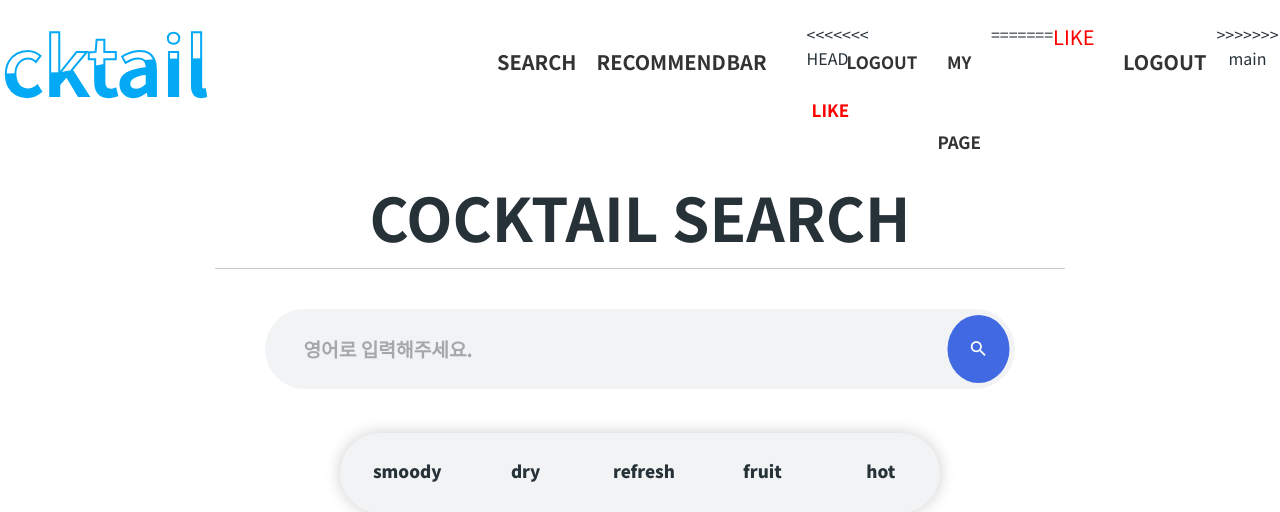
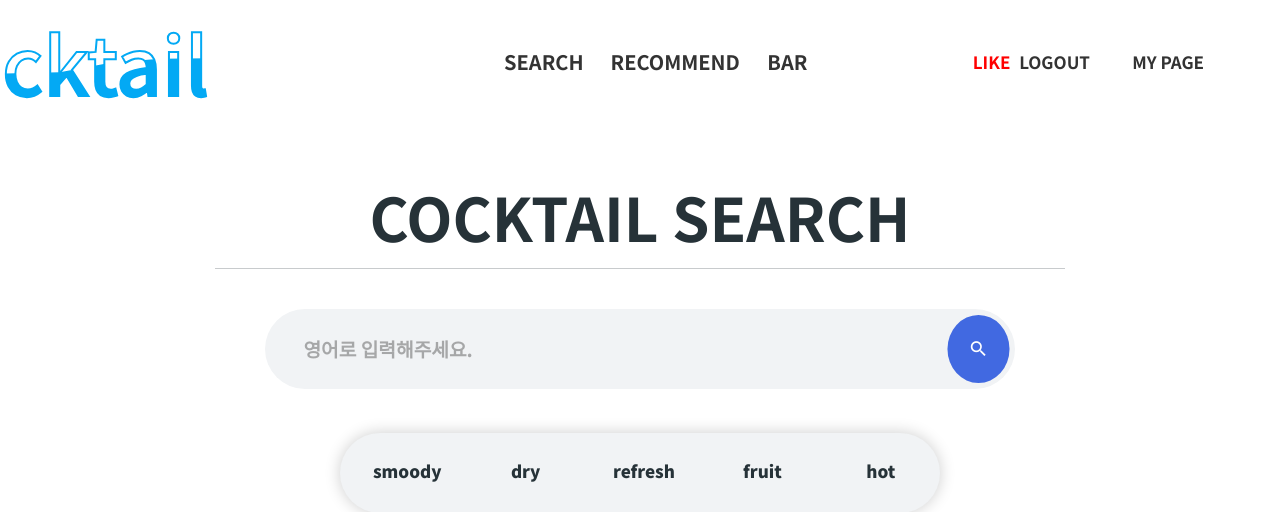
Before and after one commit to JBU-KDigital-Dionysus/Cocktail_Recommendation_WEB, a Spring Boot app: page /cocktail/list.do in a window 1280 px wide. Shown: the top 512 px of the page. Run offline with Spring Boot 4, Linux system fonts and the light colour scheme; the visitor is signed in with stand-in values (Sample User, id 1); data that the repository does not hold is empty; some of the project's set-up classes (security, data sources, template engines, error pages and the like) are left out, and stand-ins take their place; some libraries are stand-ins or nearby versions.

Commit message:
충돌 해결

```diff
--- a/src/main/java/com/cocktail/cocktail_recommendation/dto/CocktailDto.java
+++ b/src/main/java/com/cocktail/cocktail_recommendation/dto/CocktailDto.java
@@ -25,11 +25,7 @@ public class CocktailDto {
     @Column(name = "CT_IMAGE")
     private String ctImage;
     @Column(name = "CT_IMAGE_NM")
-<<<<<<< HEAD
-    private String ctImageName;
-=======
     private String ctImgNm;
->>>>>>> main
     @Column(name = "CT_ALCOHOL")
     private float ctAlcohol;
     @Column(name = "CT_KIND")
--- a/src/main/resources/application.properties
+++ b/src/main/resources/application.properties
@@ -6,11 +6,11 @@ debugMode=false
 spring.datasource.driver-class-name=com.mysql.cj.jdbc.Driver
 spring.datasource.url=jdbc:mysql://${MYSQL_HOST:localhost}:3306/cocktail_recommendation
 spring.datasource.username=root
-spring.datasource.password=mysql
+spring.datasource.password=00000000
 
 #spring.jpa.show-sql=true
 #spring.jpa.properties.hibernate.format_sql=true
 
-# spring.servlet.multipart.location=src/main/resources/static/img
+spring.servlet.multipart.location=src/main/resources/static/img
 spring.servlet.multipart.max-request-size=5MB
 spring.servlet.multipart.max-file-size=1MB
--- a/src/main/resources/templates/cocktail/list.html
+++ b/src/main/resources/templates/cocktail/list.html
@@ -12,7 +12,7 @@
         th:onclick="location.href='detail.do?ctNo=[[${cocktail.ctNo}]]'">
         <!-- <td th:text="${cocktail.ctNo}"></td> -->
         <td id="tdid">
-            <img class="tdimg" alt="" th:src="${cocktail.ctImage} + '/' +${cocktail.ctImageName}">
+            <img class="tdimg" alt="" th:src="'/'+${cocktail.ctImage} + '/' +${cocktail.ctImgNm}">
         </td>
         <td id="tdid" th:text="${cocktail.ctName}" ></td>
     </tr>
--- a/src/main/resources/templates/header.html
+++ b/src/main/resources/templates/header.html
@@ -154,16 +154,9 @@ header nav ul li:hover a:after {opacity:1;}
           <th:block th:unless="${session.loginUser==null}">
          	 <li id="likeli" style="max-width:40px;">
 
-<<<<<<< HEAD
          	 <a id="like"  href="/cocktail/like.do" style="max-width:10px;   color:red;">LIKE</a></li>
               <li><a href="/signup/logout.do" style="max-width:80px;" >LOGOUT</a></li>
               <li><a class="ali"  href="/customer/mypage.do">MY PAGE</a></li>
-=======
-         	 <a id="like" href="/cocktail/like.do" style="width:40px !important; font-size:20px; color:red;">LIKE</a></li>
-
-              	<li style="margin-left:20px;">
-              <a href="/signup/logout.do" style="font-size:20px;" >LOGOUT</a></li>
->>>>>>> main
           </th:block>
       </ul>
       </nav>
```
Also changed, not shown: src/main/resources/templates/cocktail/cocktailLike.html (+1 -8 lines), src/main/resources/templates/cocktail/detail.html (+1 -10 lines), src/main/resources/templates/search/list.html (+2 -10 lines).
